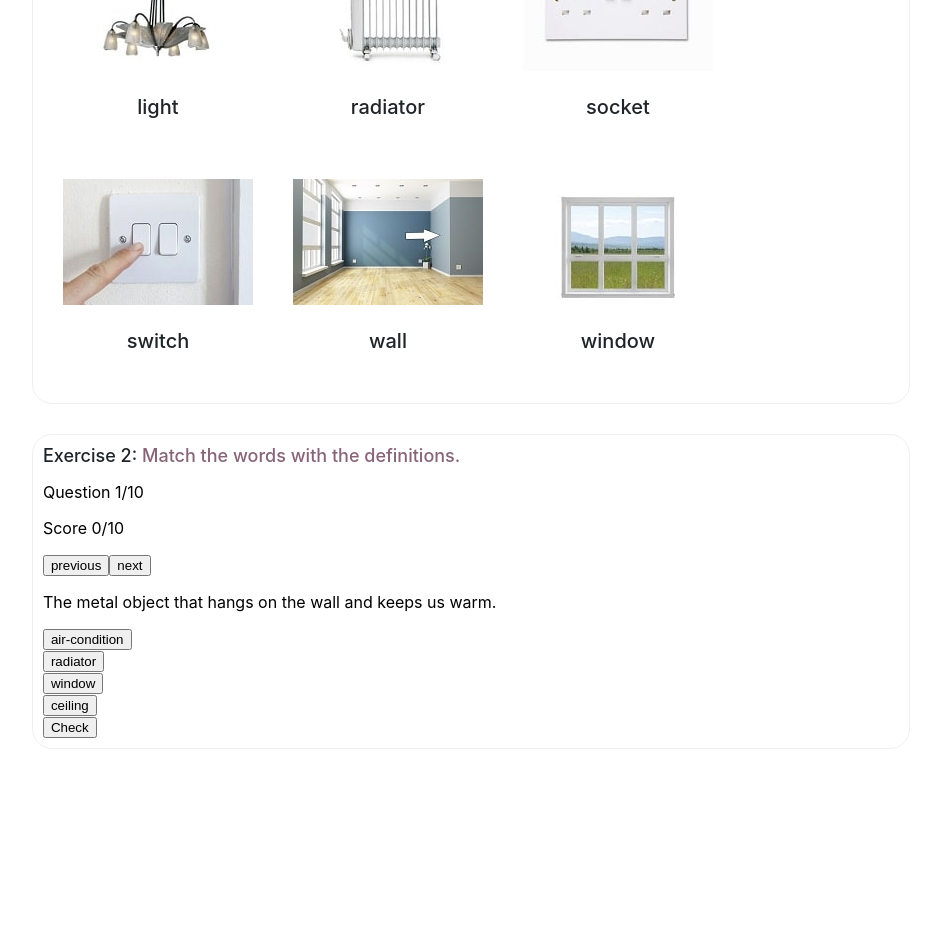
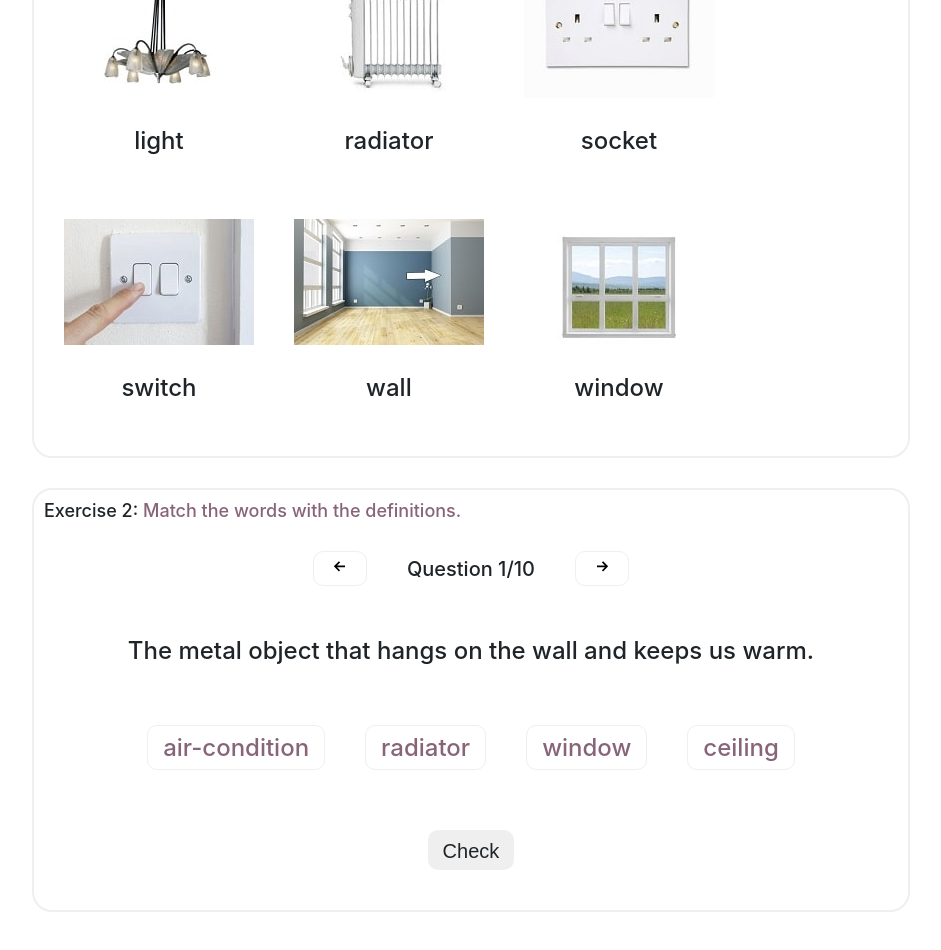
Before and after one commit to OlegSubotin/ss-english-a0-45, a React (Create React App) app: page /ss-english-a0-45/lesson/vocabulary in a window 1280 px wide. Shown: the part 680-1630 px from the top of the page, without its empty margins (270-1211 px from the left). Before the commit the page ends 1479 px from the top, so only its background shows below. Built offline with nearby package versions, Linux system fonts and the light colour scheme.

Commit message:
Select done

```diff
--- a/package.json
+++ b/package.json
@@ -7,6 +7,7 @@
     "@testing-library/jest-dom": "^5.16.3",
     "@testing-library/react": "^12.1.4",
     "@testing-library/user-event": "^13.5.0",
+    "canvas-confetti": "^1.6.0",
     "react": "^18.1.0",
     "react-icons": "^4.6.0",
     "react-loading": "^2.0.3",
--- a/src/components/VocabularyPageContent/Section/Section.module.css
+++ b/src/components/VocabularyPageContent/Section/Section.module.css
@@ -1,7 +1,7 @@
 .section {
   padding: 10px;
   border-radius: 20px;
-  border: 1px solid #efefef;
+  border: 2px solid #efefef;
   margin-bottom: 30px;
   width: auto;
 }
--- a/src/components/VocabularyPageContent/Select/Select.jsx
+++ b/src/components/VocabularyPageContent/Select/Select.jsx
@@ -1,117 +1,139 @@
-import React, { useState } from 'react';
+import React, { useState, useEffect } from 'react';
+import { GrFormPreviousLink, GrFormNextLink } from "react-icons/gr";
+import { FcApproval, FcCancel, FcBullish } from "react-icons/fc";
+import {runFireworks} from '../../../lib/confetti';
 import s from "./Select.module.css";
+
 
 const Select = ({ tasks }) => {
   const [questionNumber, setQuestionNumber] = useState(0);
-  const [correctAnswer, setCorrectAnswer] = useState(tasks[0].correct);
-  const [userAnswer, setUserAnswer] = useState('');
-  const [score, setScore] = useState(0);
+  const [correctAnswer, setCorrectAnswer] = useState(tasks[questionNumber].correct);
+  const [showTip, setShowTip] = useState(false);
+  const [showPlus, setShowPlus] = useState(false);
+  const [showMinus, setShowMinus] = useState(false);
+  const [showPopup, setShowPopup] = useState(false);
 
+  useEffect((() => {
+    setCorrectAnswer(tasks[questionNumber].correct)
+  }), [tasks, questionNumber]);
 
   const onNextBtnClick = () => {
-    if (questionNumber < tasks.length-1) {
-      setQuestionNumber(prevQuestionNumber => prevQuestionNumber + 1);
-      setCorrectAnswer(tasks[questionNumber].correct)
+    const inputsEl = document.querySelectorAll("input");
+    inputsEl.forEach(el => el.checked = false);
+
+    if (questionNumber < tasks.length - 1) {
+      setQuestionNumber(questionNumber + 1);
+      setShowPlus(false);
+      setShowMinus(false);
     }
-  }
+  };
 
   const onPreviousBtnClick = () => {
+    const inputsEl = document.querySelectorAll("input");
+    inputsEl.forEach(el => el.checked = false);
     if (questionNumber === 0) {
       return;
     } else {
-      setQuestionNumber(prevQuestionNumber => prevQuestionNumber - 1);
-       setCorrectAnswer(tasks[questionNumber].correct)
+      setQuestionNumber(questionNumber - 1);
+      setShowPlus(false);
+      setShowMinus(false);
     }
-  }
+  };
 
-  const onVariantBtnClick = (e) => {
-    setUserAnswer(e.target.id)
-  }
-
-  const onCheckBtnClick = () => {
-    if (userAnswer.trim() === correctAnswer.trim()) {
-      if (score < tasks.length) {
-        setScore(prevScore => prevScore += 1);
+  const onFormSubmit = e => {
+    e.preventDefault();
+    let userAnswer = e.target.elements.answer.value;
+    if (userAnswer.length === 0) {
+      setShowTip(true);
+    }
+    if (userAnswer.length > 0) {
+      setShowTip(false);
+      if (userAnswer.trim() === correctAnswer.trim()) {
+        setShowPlus(true);
+        setShowMinus(false);
+        if (questionNumber + 1 === tasks.length) {
+          runFireworks();
+          setShowPopup(true);
+        }
+      } else {
+        setShowMinus(true);
+        setShowPlus(false);
       }
     }
-  }
+  };
+
 
   return (
-    <div>
-      <p>Question {questionNumber+1}/{tasks.length}</p>
-      <p>Score {score}/{tasks.length}</p>
-      <div>
-        <ul>
-          <button className={s.navigator} onClick={onPreviousBtnClick}>previous</button>
-        <button className={s.navigator} onClick={onNextBtnClick}>next</button>
-        </ul>
-        <p>{tasks[questionNumber].question}</p>
-        <ul>
-          <li>
-            <button
-              type='button'
-              className={s.variants}
-              onClick={onVariantBtnClick}
-              id={tasks[questionNumber].variant1}
-            >
-              {tasks[questionNumber].variant1}
-            </button>
-          </li>
-          <li>
-            <button
-              type='button'
-              className={s.variants}
-              onClick={onVariantBtnClick}
-              id={tasks[questionNumber].variant2}
-            >
-              {tasks[questionNumber].variant2}
-            </button>
-          </li>
-          <li>
-            <button
-              type='button'
-              className={s.variants}
-              onClick={onVariantBtnClick}
-              id={tasks[questionNumber].variant3}
-            >
-              {tasks[questionNumber].variant3}
-            </button>
-          </li>
-          <li>
-            <button
-              type='button'
-              className={s.variants}
-              onClick={onVariantBtnClick}
-              id={tasks[questionNumber].variant4}
-            >
-              {tasks[questionNumber].variant4}
-            </button>
-          </li>
-        </ul>
-
-        <button type='button' onClick={onCheckBtnClick}>Check</button>
+    <div className={s.selectWrapper}>
+      <div className={s.headWrapper}>
+        <button
+          className={s.navigator}
+          onClick={() => onPreviousBtnClick()}
+        >
+          <span className={s.icon}><GrFormPreviousLink /></span>
+        </button>
+        <p className={s.description}>Question {questionNumber + 1}/{tasks.length}</p>
+        <button
+          className={s.navigator}
+          onClick={() => onNextBtnClick()}
+        >
+          <span className={s.icon}> <GrFormNextLink /></span>
+        </button>
       </div>
+      <p className={s.questionText}>{tasks[questionNumber].question}</p>
+      <form className={s.form} onChange={() => setShowTip(false)} onSubmit={onFormSubmit}>
+        <label htmlFor={tasks[questionNumber].variant1} className={s.label} >
+          <input
+            name="answer"
+            type="radio"
+            id={tasks[questionNumber].variant1}
+            value={tasks[questionNumber].variant1}
+          />
+          <span className={s.variantText}>{tasks[questionNumber].variant1}</span>
+        </label>
+        <label htmlFor={tasks[questionNumber].variant2} className={s.label} >
+          <input
+            name="answer"
+            type="radio"
+            id={tasks[questionNumber].variant2}
+            value={tasks[questionNumber].variant2}
+          />
+          <span className={s.variantText}>{tasks[questionNumber].variant2}</span>
+        </label>
+        <label htmlFor={tasks[questionNumber].variant3} className={s.label} >
+          <input
+            name="answer"
+            type="radio"
+            id={tasks[questionNumber].variant3}
+            value={tasks[questionNumber].variant3}
+          />
+          <span className={s.variantText}>{tasks[questionNumber].variant3}</span>
+        </label>
+        <label htmlFor={tasks[questionNumber].variant4} className={s.label} >
+          <input
+            name="answer"
+            type="radio"
+            id={tasks[questionNumber].variant4}
+            value={tasks[questionNumber].variant4}
+          />
+          <span className={s.variantText}>{tasks[questionNumber].variant4}</span>
+        </label>
+        <div className={s.submitBtnWrapper}>
+          <button className={s.submitBtn} type='submit' >{showTip ? 'Choose your answer' : 'Check'}
+          </button>
+        </div>
+      </form>
+      {showPlus && <h2 className={s.mark}><FcApproval /></h2>}
+      {showMinus && <h2 className={s.mark}><FcCancel /></h2>}
+      {showPopup &&
+        <div className={s.popup}>
+          <span onClick={() => setShowPopup(false)} className={s.popupCross}>&times;</span>
+          <p className={s.popupText}>Great job!👍 </p>
+          <p className={s.popupIcon}><FcBullish /></p>
+        </div>
+      }
     </div>
-    // <ol>
-    //     {
-    //       tasks.map(({ id, question, variant1, variant2, variant3, variant4, correct }) => (
-    //         <li key={id}>
-    //           <p className='question'>
-    //             {question}
-    //           </p>
-    //           <select name="answers" id='answers' onChange={e => handleSelectChange(e, correct)}>
-    //             <option value=" "> </option>
-    //             <option value={variant1}>{variant1}</option>
-    //             <option value={variant2}>{variant2}</option>
-    //             <option value={variant3}>{variant3}</option>
-    //             <option value={variant4}>{variant4}</option>
-    //           </select>
-    //           <p>result {state.toString()}</p>
-    //         </li>
-    //       ))
-    //     }
-    //   </ol>
-  )
-}
+  );
+};
 
 export default Select
--- a/src/components/VocabularyPageContent/Select/Select.module.css
+++ b/src/components/VocabularyPageContent/Select/Select.module.css
@@ -0,0 +1,153 @@
+.selectWrapper {
+  display: flex;
+  flex-direction: column;
+  align-items: center;
+  position: relative;
+}
+
+.headWrapper {
+  margin: 20px auto;
+  display: flex;
+  align-items: center;
+}
+
+.description {
+  margin: 0 40px;
+  text-align: center;
+  font-weight: 500;
+  font-size: 20px;
+  color: #1f2428;
+}
+
+.navigator {
+  border: 1px solid #efefef;
+  border-radius: 10px;
+  background-color: transparent;
+  display: flex;
+  align-items: center;
+  justify-content: center;
+  cursor: pointer;
+  transition-duration: 0.3s;
+}
+
+.navigator:hover {
+  background-color: #efefef;
+}
+
+.icon {
+  padding: 3px 10px;
+  line-height: 24px;
+  margin: 0;
+  font-size: 20px;
+}
+
+.questionText {
+  margin: 30px 0;
+  padding: 0 50px;
+  text-align: center;
+  font-weight: 500;
+  font-size: 24px;
+  line-height: 30px;
+  color: #1f2428;
+}
+
+.form {
+  margin-top: 40px;
+}
+
+.label {
+  cursor: pointer;
+  position: relative;
+  margin: 20px;
+}
+
+input[type='radio'] {
+  opacity: 0; /* hidden but still tabable */
+  position: absolute;
+}
+
+input[type='radio']:checked + span {
+  color: #50a4ff;
+}
+
+.variantText {
+  padding: 7px 15px;
+  width: 200px;
+  height: 30px;
+  font-weight: 500;
+  font-size: 24px;
+  line-height: 24px;
+  color: #886478;
+  border-radius: 10px;
+  border: 1px solid #efefef;
+  background-color: transparent;
+  transition-duration: 0.4s;
+}
+
+.variantText:hover {
+  color: #50a4ff;
+  background-color: #efefef;
+}
+
+.submitBtnWrapper {
+  margin-top: 40px;
+  display: flex;
+  justify-content: center;
+}
+
+.submitBtn {
+  cursor: pointer;
+  margin: 30px auto;
+  padding: 10px 15px;
+  height: 40px;
+  font-weight: 500;
+  font-size: 20px;
+  color: #1f2428;
+  border-radius: 10px;
+  border: none;
+  background-color: #efefef;
+  transition-duration: 0.4s;
+}
+
+.submitBtn:hover {
+  color: #50a4ff;
+}
+
+.mark {
+  position: absolute;
+  top: -10%;
+  right: 5%;
+  font-size: 60px;
+}
+
+.popup {
+  position: absolute;
+  top: 10%;
+  width: 400px;
+  border-radius: 10px;
+  background-color: aquamarine;
+  display: flex;
+  flex-direction: column;
+  justify-content: center;
+  align-items: center;
+}
+
+.popupCross {
+  cursor: pointer;
+  color: #1f2428;
+  font-size: 50px;
+  padding-right: 12px;
+  margin-left: auto;
+}
+
+.popupText {
+  font-weight: 500;
+  font-size: 24px;
+  line-height: 24px;
+  color: #1f2428;
+}
+
+.popupIcon {
+  margin: 0 0 24px;
+  font-size: 100px;
+}
--- a/src/components/VocabularyPageContent/WordsImagesList/WordsImagesList.module.css
+++ b/src/components/VocabularyPageContent/WordsImagesList/WordsImagesList.module.css
@@ -11,6 +11,6 @@
 .text {
   text-align: center;
   font-weight: 500;
-  font-size: 20px;
+  font-size: 24px;
   color: #1f2428;
 }
--- /dev/null
+++ b/src/lib/confetti.js
@@ -0,0 +1,34 @@
+import confetti from 'canvas-confetti';
+
+export const runFireworks = () => {
+  var duration = 5 * 1000;
+  var animationEnd = Date.now() + duration;
+  var defaults = { startVelocity: 30, spread: 360, ticks: 60, zIndex: 0 };
+
+  function randomInRange(min, max) {
+    return Math.random() * (max - min) + min;
+  }
+
+  var interval = setInterval(function () {
+    var timeLeft = animationEnd - Date.now();
+
+    if (timeLeft <= 0) {
+      return clearInterval(interval);
+    }
+
+    var particleCount = 50 * (timeLeft / duration);
+    // since particles fall down, start a bit higher than random
+    confetti(
+      Object.assign({}, defaults, {
+        particleCount,
+        origin: { x: randomInRange(0.1, 0.3), y: Math.random() - 0.2 },
+      })
+    );
+    confetti(
+      Object.assign({}, defaults, {
+        particleCount,
+        origin: { x: randomInRange(0.7, 0.9), y: Math.random() - 0.2 },
+      })
+    );
+  }, 250);
+};
--- a/src/pages/VocabularyPage.jsx
+++ b/src/pages/VocabularyPage.jsx
@@ -17,7 +17,6 @@ const VocabularyPage = () => {
         <Task accentText="Exercise 2" text="Match the words with the definitions." />
         <Select tasks={DBVocabularySelect} />
       </Section>
-
     </Container>
   )
 };
```
Also changed, not shown: 1 other file (tests, documents, lock files or other folders).
